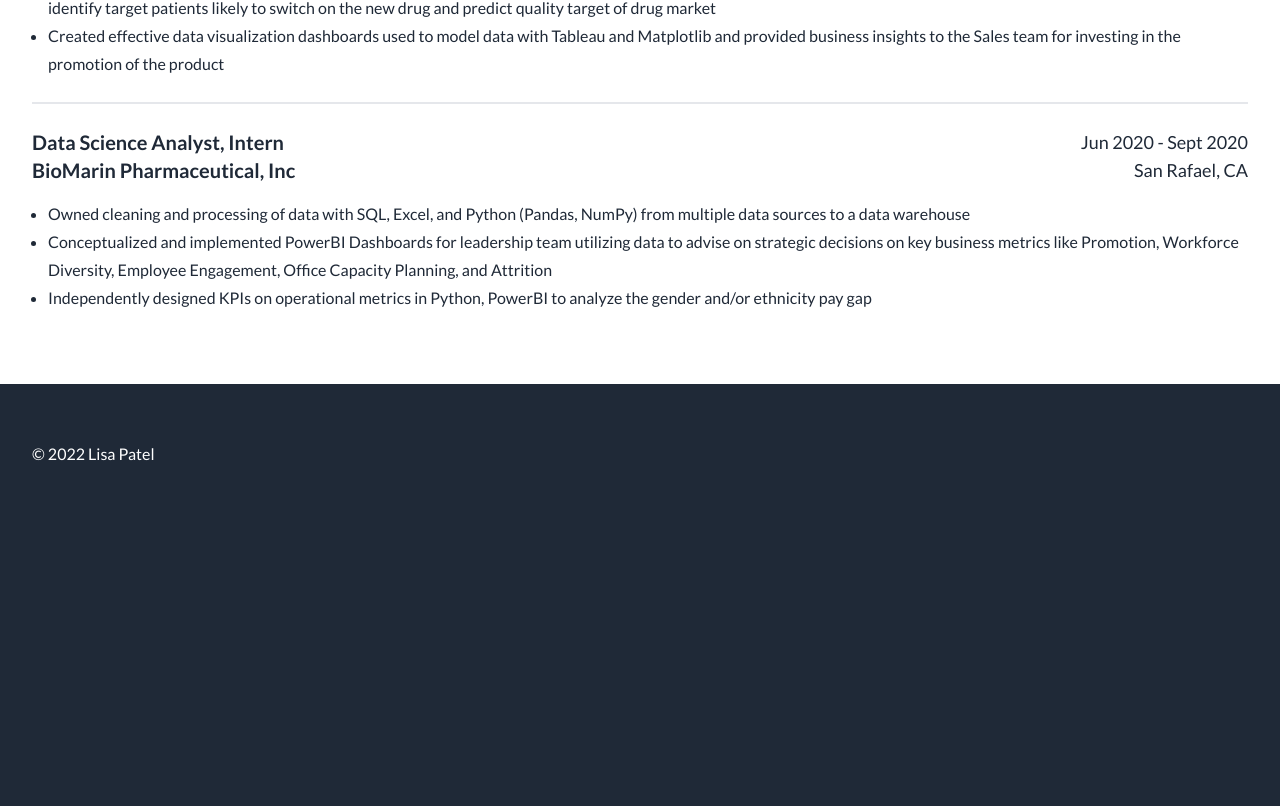
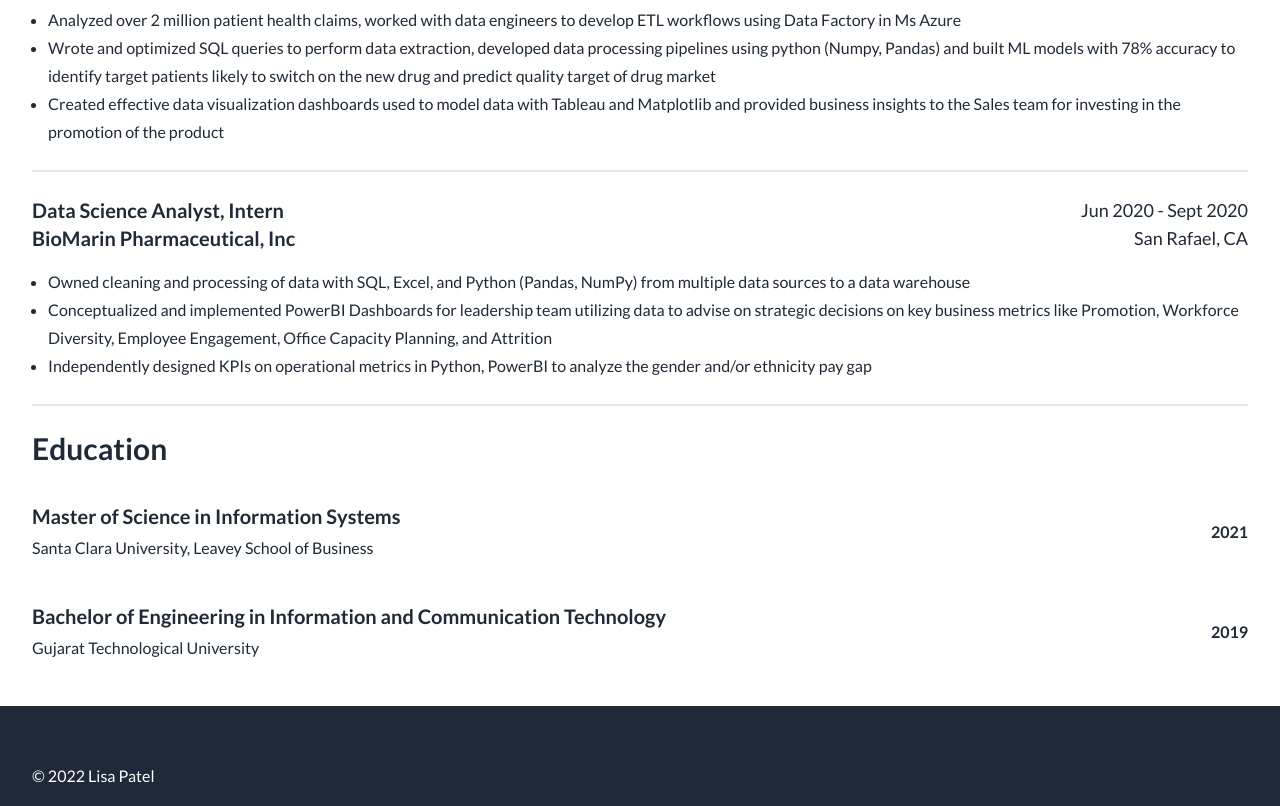
Before and after one commit to LISAPATEL98/lisa-website, a Next.js app: page /experience in a window 1280 px wide. Shown: the part 798-1604 px from the top of the page. Before the commit the page ends 1282 px from the top, so only its background shows below. Built offline with nearby package versions, Linux system fonts and the light colour scheme.

Commit message:
Add education and spacing

```diff
--- a/components/TextBlock/TextBlock.tsx
+++ b/components/TextBlock/TextBlock.tsx
@@ -8,7 +8,7 @@
 export function TextBlock({ header, subtext }: TextBlockProps) {
   return (
     <div className="my-5">
-      <h1 className="mb-1 text-3xl">{header}</h1>
+      <h1 className="mb-1 text-xl font-bold">{header}</h1>
       <span>{subtext}</span>
     </div>
   );
--- a/pages/experience.tsx
+++ b/pages/experience.tsx
@@ -1,5 +1,5 @@
 import type { NextPage } from "next";
-import { Section } from "../components";
+import { Section, TextBlock } from "../components";
 
 const EXPERIENCES = [
   {
@@ -53,6 +53,7 @@
   return (
     <Section type="light">
       <div className="container">
+        <h3 className="text-3xl font-bold my-4">Work</h3>
         {EXPERIENCES.map((e) => (
           <div className="mb-6 last:border-b-0 border-b-2 pb-6" key={e.company}>
             <div className="mb-4 flex flex-col sm:flex-row justify-between items-start sm:items-center">
@@ -72,6 +73,22 @@
             </ul>
           </div>
         ))}
+        <h3 className="text-3xl font-bold my-4">Education</h3>
+        <div className="flex flex-cols sm:flex-row justify-between items-center">
+          <TextBlock
+            header="Master of Science in Information Systems"
+            subtext="Santa Clara University, Leavey School of Business"
+          />
+          <span className="font-bold">2021</span>
+        </div>
+
+        <div className="flex flex-cols sm:flex-row justify-between items-center">
+          <TextBlock
+            header="Bachelor of Engineering in Information and Communication Technology"
+            subtext="Gujarat Technological University"
+          />
+          <span className="font-bold">2019</span>
+        </div>
       </div>
     </Section>
   );
--- a/pages/index.tsx
+++ b/pages/index.tsx
@@ -47,8 +47,9 @@
         </Section>
       </div>
 
-      <div className="container">
       <Section type="dark">
+        <div className="container sm:grid sm:grid-cols-3 sm:gap-14">
+          <div className="sm:col-span-2 sm:col-start-2">
             <h4 className="text-lg font-bold mb-4">
               A peek into my life right now
             </h4>
@@ -76,8 +77,9 @@
               </li>
             </ul>
             <p>Thanks for stopping by!</p>
+          </div>
+        </div>
       </Section>
-      </div>
     </>
   );
 };
```
Lines whose indentation alone changed are shown as unchanged.
